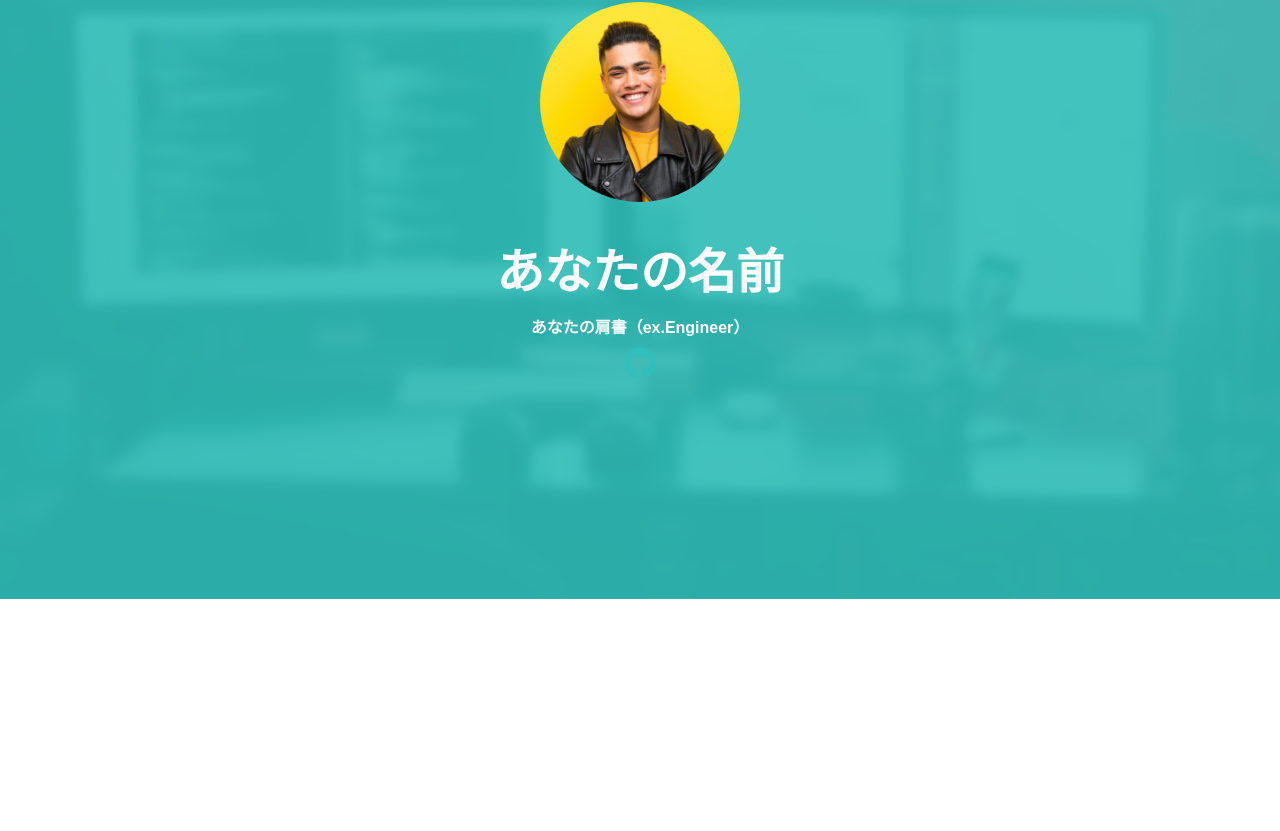
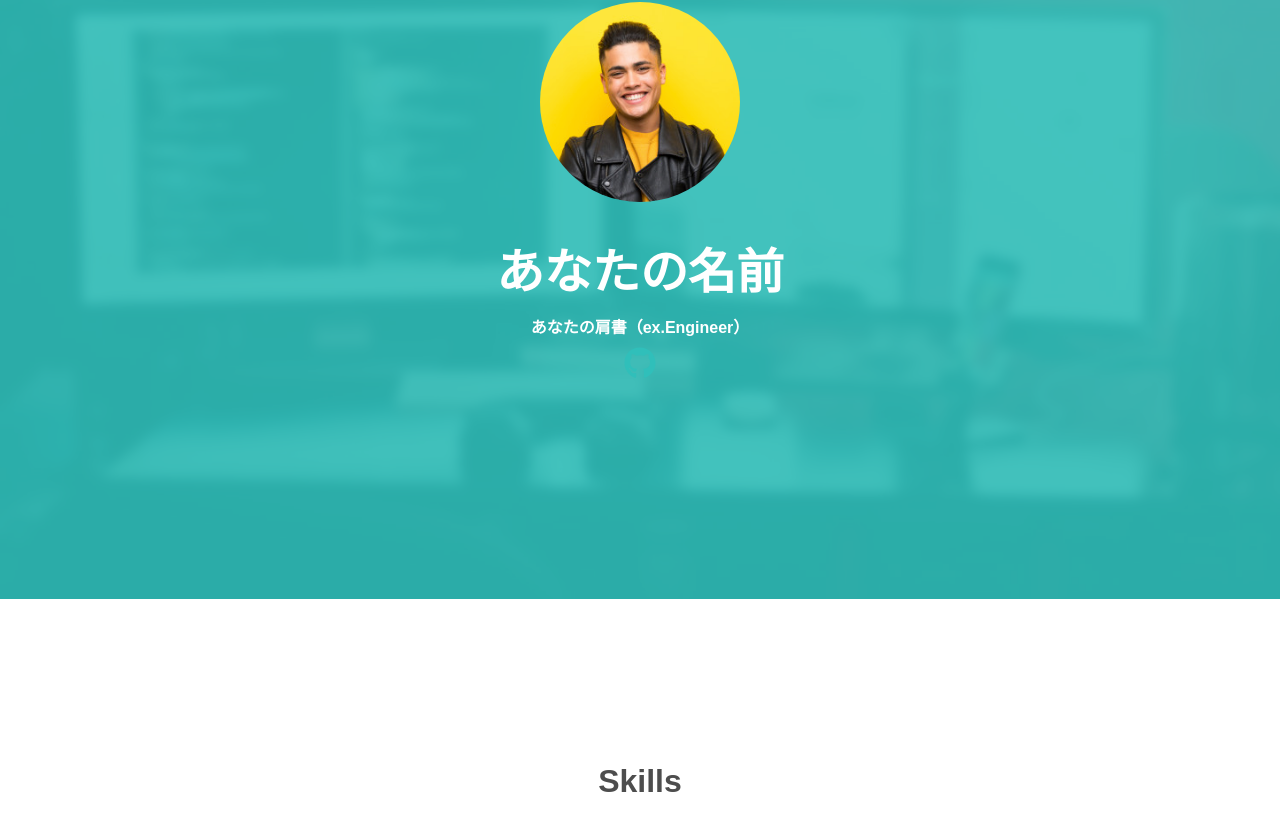
Before and after one commit to shofas0921/react-portfolio-site, a React (Create React App) app: page / in a window 1280 px wide. Shown: the part 201-1032 px from the top of the page. Before the commit the page ends 800 px from the top, so only its background shows below. Built offline with nearby package versions, Linux system fonts and the light colour scheme.

Commit message:
2024/04/07 Skills component create

```diff
--- a/src/App.css
+++ b/src/App.css
@@ -102,3 +102,21 @@
 .icon-link {
   position: relative;
 }
+
+/* Skills component */
+
+#skills {
+  padding: 128px 0;
+  clear: both;
+}
+
+.heading {
+  margin-bottom: 32px;
+  text-align: center;
+}
+
+.skills-container {
+  display: flex;
+  flex-wrap: wrap;
+  text-align: center;
+}
--- a/src/App.js
+++ b/src/App.js
@@ -1,10 +1,13 @@
 import './App.css';
-
 import { Header}  from './components/Header';
+import { Skills } from './components/Skills';
 
 function App() {
   return(
-    <Header />
+    <>
+      <Header />
+      <Skills />
+    </>
   );
 }
 
--- a/src/components/Skills.jsx
+++ b/src/components/Skills.jsx
@@ -0,0 +1,13 @@
+export const Skills = () => {
+  return(
+    <div id="skills">
+      <div className="container">
+        <div className="heading">
+          <h2>Skills</h2>
+        </div>
+        <div className="skills-container">
+        </div>
+      </div>
+    </div>
+  );
+};
```
